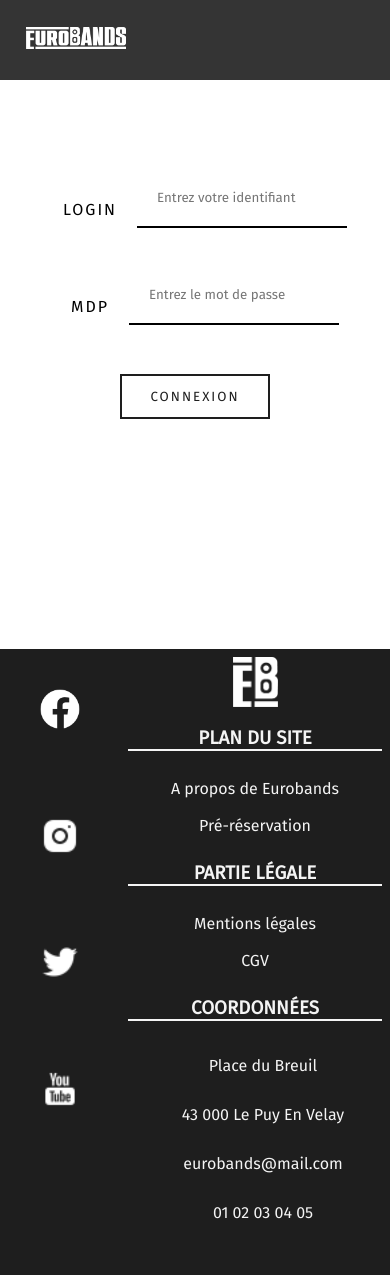
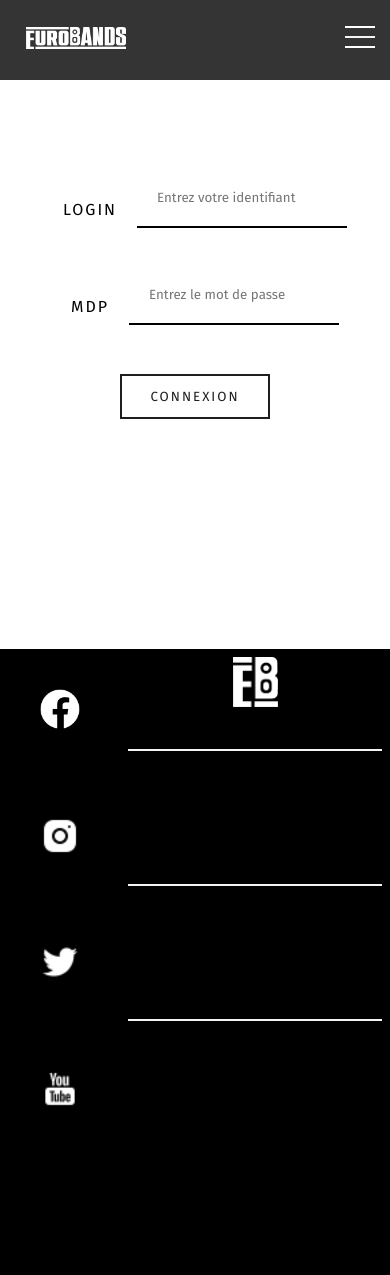
Before and after one commit to CamilleEtu/EuroBands_GitHub_Local, a PHP site: page /adminCo.php in a window 390 px wide. Run offline with PHP 8.4, Linux system fonts and the light colour scheme.

Commit message:
Ajout d'un burger menu responsive

```diff
--- a/site/css/style.css
+++ b/site/css/style.css
@@ -19,7 +19,7 @@ html{
   align-items: center;
   height: 80px;
   opacity: 90%;
-  transition: 0.4s;
+/*  transition: 0.4s;*/
   position: fixed;
   width: 100%;
   z-index: 99;
@@ -31,6 +31,7 @@ li {
   list-style: none;
   padding: 8px;
   color: #f4f4f4;
+  margin-right: 10px;
 }
 
 .container_header .navbar > ul {
@@ -43,19 +44,19 @@ li {
   justify-content: stretch;
 }
 
-.container_header > .resa {
+.resa {
   color: #f4f4f4;
   background-color: #003194;
-  margin-right: 10px;
   border-radius: 5px;
+  display: block;
 }
 
-.container_header > .resa:hover {
+.resa:hover {
   color: rgb(0, 0, 0);
   background-color: #f4f4f4;
   transition: 0.75s;
 }
-.container_header > .resa:not(:hover) {
+.resa:not(:hover) {
   transition: 0.75s;
 }
 
@@ -100,10 +101,56 @@ li {
   transition: 0.5s;
 }
 
-.menu{
+header input{
   display: none;
 }
 
+/*burger menu*/
+
+#overlay{
+  position: fixed;
+  top: 0;
+  left: 0;
+  width: 100%;
+  height: 100%;
+  opacity: 0;
+  visibility: hidden;
+  transition: opacity .35s, visibility .35s, height .35s;
+  overflow: hidden;
+  background: black;
+  z-index: -1;
+}
+
+#hamburger-input{
+  display: none;
+}
+
+#sidebar-menu {
+  text-align: center;
+  visibility: hidden;
+  position: fixed;
+  top: 0;
+  right: -250px;
+  width: 200px;
+  height: 100%;
+  background-color: #f4f4f4;
+  /*transition: 0.3s;*/
+  padding: 0px 10px;
+  box-sizing: border-box;
+}
+
+
+@media (min-width: 736px){
+  #sidebar-menu{
+    display: none;
+  }
+
+  #overlay{
+    display: none;
+  }
+}
+
+/*gestion du responsive*/
 @media (max-width: 735px) {
       .logo1{
         width: 100px;
@@ -113,24 +160,129 @@ li {
         transition: 0.4s;
       }
 
-  .container_header .navbar > ul {
-    /*
-    display: flex;
-    justify-content: center;
-    align-items: center;*/
-  }
-
       .container_header > a {
         font-size: smaller;
       }
 
-  .lgFR, .lgEN, .container_header .navbar > ul > li, .container_header .navbar > ul, .resa {
+      .container_header .navbar > ul > li, .container_header .navbar > ul, .lgEN, .lgFR, .resa{
         display: none;
       }
 
-  .menu{
+      /*CSS concernant le burger menu*/
+
+      .header input{
         display: block;
       }
+
+      label .menu {
+        width: 45px;
+        height: 50px;
+        /*-webkit-transition: .5s ease-in-out;
+        transition: .5s ease-in-out;*/
+        cursor: pointer;
+        display: inline-block;
+        vertical-align: middle;
+      }
+
+      label #hamburger {
+        position: absolute;
+        top: 36px;
+        width: 30px;
+        height: 2px;
+        background: #f4f4f4;
+        -webkit-transition: 0.5s ease-in-out;
+        transition: 0.5s ease-in-out;
+      }
+
+      label #hamburger:after, label #hamburger:before {
+      -webkit-transition: 0.5s ease-in-out;
+      transition: 0.5s ease-in-out;
+      content: "";
+      position: absolute;
+      display: block;
+      width: 100%;
+      height: 100%;
+      background: white;
+    }
+
+    .container_header a, li{
+      color: black;
+    }
+
+    .resa{
+      background-color: #69D2e7;
+    }
+
+    .resa:hover {
+      color: rgb(0, 0, 0);
+      background-color: #69D2e7;
+    }
+
+      label #hamburger:before { top: -10px; }
+
+    label #hamburger:after { bottom: -10px; }
+
+    label input { display: none; }
+
+
+    label input:checked + .menu #hamburger {
+      -webkit-transform: rotate(45deg);
+      transform: rotate(45deg);
+
+    }
+
+    label input:checked + .menu #hamburger:after {
+      -webkit-transform: rotate(90deg);
+      transform: rotate(90deg);
+      bottom: 0;
+
+    }
+
+    label input:checked + .menu #hamburger:before {
+      -webkit-transform: rotate(90deg);
+      transform: rotate(90deg);
+      top: 0;
+
+    }
+
+    .menu {
+      display: inline;
+    }
+
+    #sidebar-menu{
+      visibility: hidden;
+    }
+
+    .container_header a,
+    li {
+      margin-right: 0;
+    }
+
+    .container_header li > .lgEN, .container_header li > .lgFR, .container_header li > .resa{
+      display: block;
+    }
+
+    .container_header nav > ul > li > a:hover::after {
+      width: 0;
+    }
+
+    .lgEN:hover, .lgFR:hover {
+      color: black;
+      transition: 0s;
+    }
+
+    .lgEN:not(:hover), .lgFR:not(:hover) {
+       transition: 0s;
+     }
+
+    .resa:hover {
+      transition: 0s;
+    }
+    .resa:not(:hover) {
+      transition: 0s;
+    }
+
+
 }
 
 /*------------FOOTER--------------*/
@@ -150,7 +302,7 @@ h3 {
 }
 
 .container_footer {
-  background-color: #1e1e1e;
+  background-color: black;
   padding-bottom: 30px;
 }
 
@@ -279,7 +431,7 @@ h3 {
   background-size: 100vw;
 }
 
-.overlay {
+#overlay {
   text-align: center;
   text-transform: uppercase;
   letter-spacing: 2px;
--- a/site/header.php
+++ b/site/header.php
@@ -6,10 +6,7 @@
     <meta http-equiv="X-UA-Compatible" content="IE=edge">
     <meta name="viewport" content="width=device-width, initial-scale=1.0">
     <link rel="stylesheet" type="text/css" href="css/style.css" />
-    <link rel="icon" type="image/x-icon" href="img/Favicon.ico"/>
 
-
-    <title>EuroBands</title>
 </head>
 
 <body>
@@ -30,7 +27,11 @@
                 </ul>
             </nav>
             <a class="resa" href="./reservation.php"><?php echo header_resa; ?></a>
-            <a class="lgEN" href="?lang=en">EN</a> <a href="?lang=fr"><div class="lgFR">FR</div></a>
+            <a class="lgEN" href="?lang=en">EN</a> <a class="lgFR" href="?lang=fr">FR</a>
+            <label>
+            <input type="checkbox">
+            <span class="menu"> <span id="hamburger"></span> </span>
+            </label>
         </div>
     </header>
 
@@ -44,12 +45,32 @@
         <?php echo  '<a href="./index.php?lang='.$_GET["lang"].'"><img class="logo1" id="logoNav" src="img/logo_full.png"></a>'; ?>
             <nav class="navbar">
                 <ul id="Nav">
-                <?php echo '<li><a href="./index.php?lang='.$_GET["lang"].'#artistes">'.header_art; ?></a></li>
-                <?php echo '<li><a href="./page_information.php?lang='.$_GET["lang"].'">'.header_plus; ?></a></li>
+                    <?php echo '<li><a href="./index.php?lang='.$_GET["lang"].'#artistes">'.header_art; ?></a></li>
+                    <?php echo '<li><a href="./page_information.php?lang='.$_GET["lang"].'">'.header_plus; ?></a></li>
+                    </ul>
+            </nav>
+            <?php echo '<a class="resa" href="./reservation.php?lang='.$_GET["lang"].'">'.header_resa; ?></a>
+            <a class="lgEN" href="?lang=en">EN</a>
+            <a class="lgFR" href="?lang=fr">FR</a>
+
+            <label>
+            <input id="hamburger-input" type="checkbox">
+            <span class="menu"> <span id="hamburger"></span> </span>
+            <nav id="sidebar-menu">
+                <ul id="Nav">
+                    <?php echo '<li><a href="./index.php?lang='.$_GET["lang"].'#artistes">'.header_art; ?></a></li>
+                    <?php echo '<li><a href="./page_information.php?lang='.$_GET["lang"].'">'.header_plus; ?></a></li>
+                    <?php echo '<li><a class="resa" href="./reservation.php?lang='.$_GET["lang"].'">'.header_resa; ?></a></li>
+                    <li><a class="lgEN" href="?lang=en">EN</a></li>
+                    <li><a class="lgFR" href="?lang=fr">FR</a></li>
                 </ul>
             </nav>
-            <?php echo '<a class="resa" href="./reservation.php?lang='.$_GET["lang"].'">'.header_resa; ?></a>
-            <a class="lgEN" href="?lang=en">EN</a> <a href="?lang=fr"><div class="lgFR">FR</div></a>
+            </label>
+
+            <div id="overlay"></div>
+
+
+
         </div>
     </header>
 
@@ -60,27 +81,51 @@
     <!-------JS EFFET SCROLL--------->
     <script>
         window.onscroll = function() {
-            scrollFunction()
+            scrollFunction();
         };
 
         var header = document.getElementById("myHeader");
         var sticky = header.offsetTop;
 
+        function setupListener(){
+            if (document.getElementById("hamburger-input")) {
+                document.getElementById("hamburger-input").addEventListener("click", afficheBar);
+            }
+        }
+
+        function afficheBar(){
+            if (document.getElementById("hamburger-input").checked) {
+                    document.getElementById("sidebar-menu").style.visibility = "visible";
+                    document.getElementById("sidebar-menu").style.right = 0;
+                    document.getElementById("sidebar-menu").style.transition = "0.3s";
+                    document.getElementById("overlay").style.visibility = "visible";
+                    document.getElementById("overlay").style.opacity = 0.4;
+                }
+            else{
+                document.getElementById("sidebar-menu").style.visibility = "hidden";
+                document.getElementById("sidebar-menu").style.removeProperty("transition");
+                document.getElementById("sidebar-menu").style.transition = "0.3s";
+                document.getElementById("sidebar-menu").style.removeProperty("right");
+                document.getElementById("overlay").style.visibility = "hidden";
+                document.getElementById("overlay").style.opacity = 0;
+            }
+        }
+
 
         function scrollFunction() {
             if (document.body.scrollTop > 60 || document.documentElement.scrollTop > 60) {
+                document.getElementById("hamburger").style.top = "29px";
                 document.getElementById("header").style.height = "65px";
                 document.getElementById("header").style.opacity = "100%";
-                //document.getElementById("logoNav").style.width = "170px";
-                //document.getElementById("Nav").style.width = "170px";
             } else {
+                document.getElementById("hamburger").style.top = "36px";
                 document.getElementById("header").style.height = "80px";
                 document.getElementById("header").style.opacity ="90%";
-                //document.getElementById("logoNav").style.width = "250px";
-                //document.getElementById("Nav").style.width = "170px";
             }
 
         }
+
+        setupListener();
     </script>
 
 
```
Lines whose indentation alone changed are shown as unchanged.
